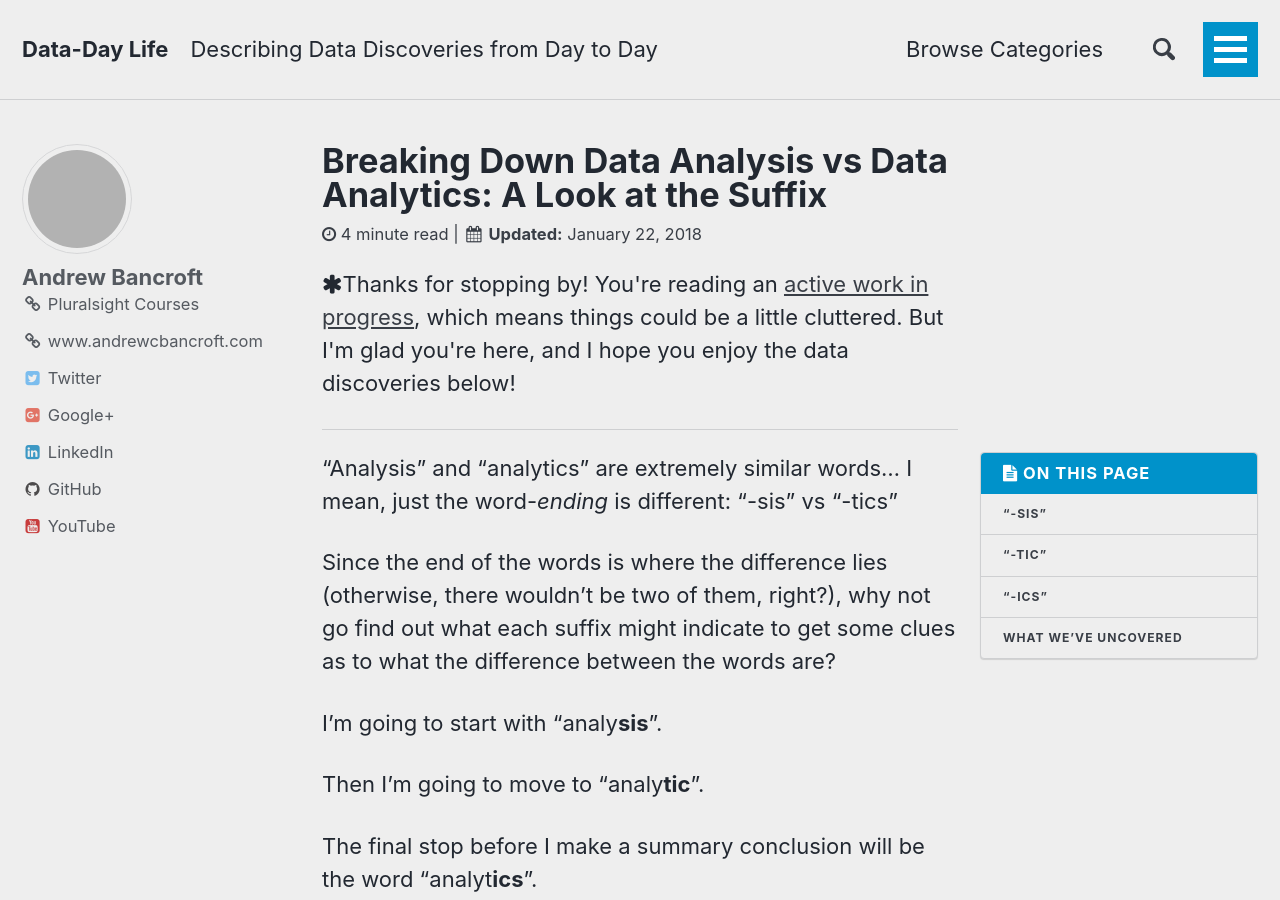
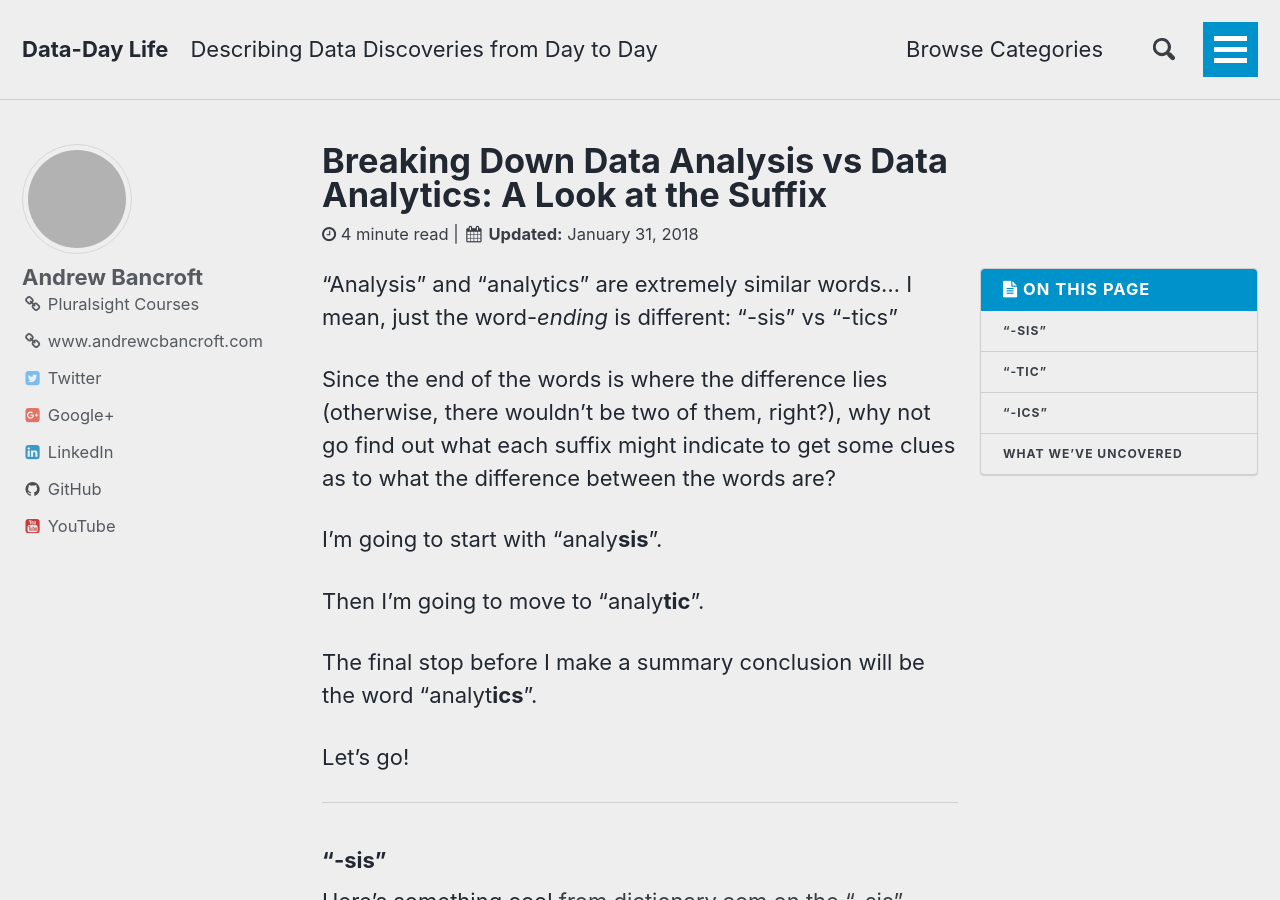
Before and after one commit to andrewcbancroft/datadaylife-blog, a Jekyll site: the page built from _posts/2018-01-09-data-analysis-vs-data-analytics-examining-suffix.md, in a window 1280 px wide and 900 px high. Built offline with Jekyll 4.4.1, drawn with Linux system fonts in a browser that asks for light colours; comment, search, counter and statistics services are not loaded; some of the changed text lies outside the part shown; grey boxes are pictures that could not be loaded.

Commit message:
Update 2018-01-09-data-analysis-vs-data-analytics-examining-suffix.md

```diff
--- a/_posts/2018-01-09-data-analysis-vs-data-analytics-examining-suffix.md
+++ b/_posts/2018-01-09-data-analysis-vs-data-analytics-examining-suffix.md
@@ -1,9 +1,9 @@
 ---
 title: "Breaking Down Data Analysis vs Data Analytics: A Look at the Suffix"
 excerpt: "Question: How would you explain \"data analysis\" vs \"data analytics\"? Clues lie in the suffix!"
-layout: work-in-progress
+layout: single
 toc: true
-last_modified_at: 2018-01-22
+last_modified_at: 2018-01-31
 categories: [General Data Concepts]
 ---
 
```
